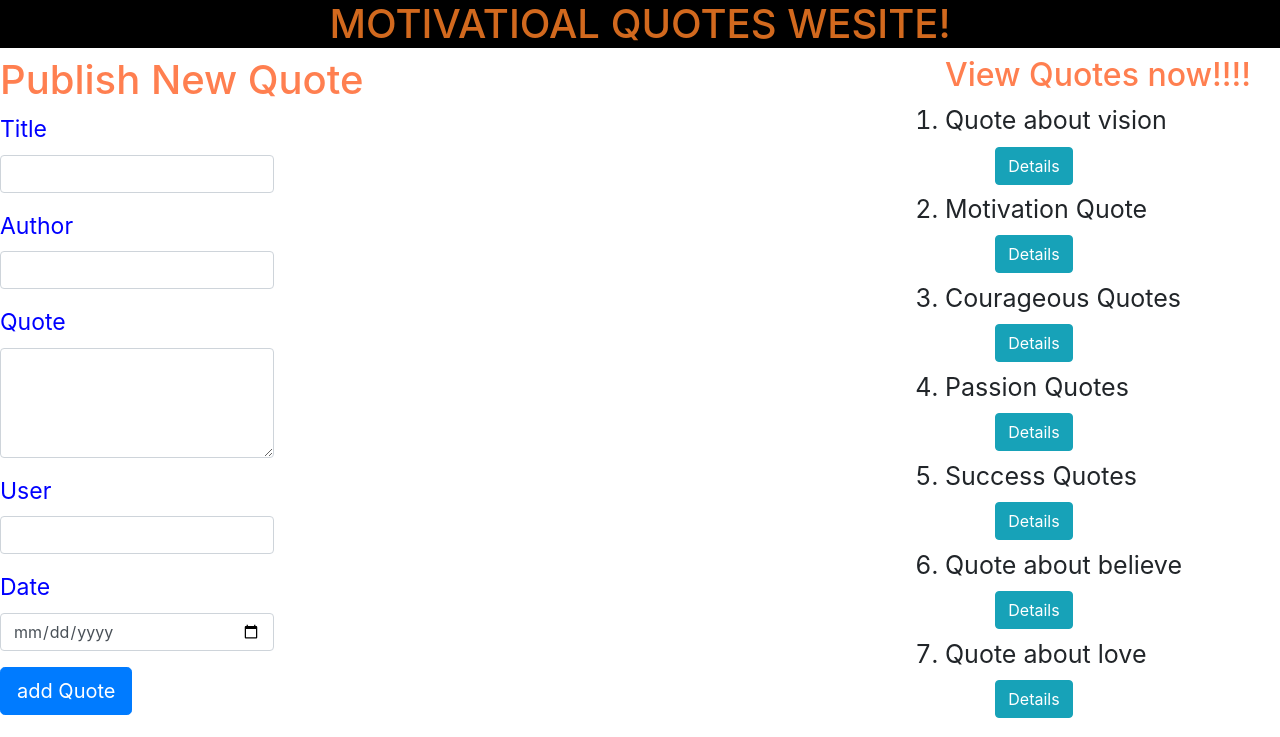
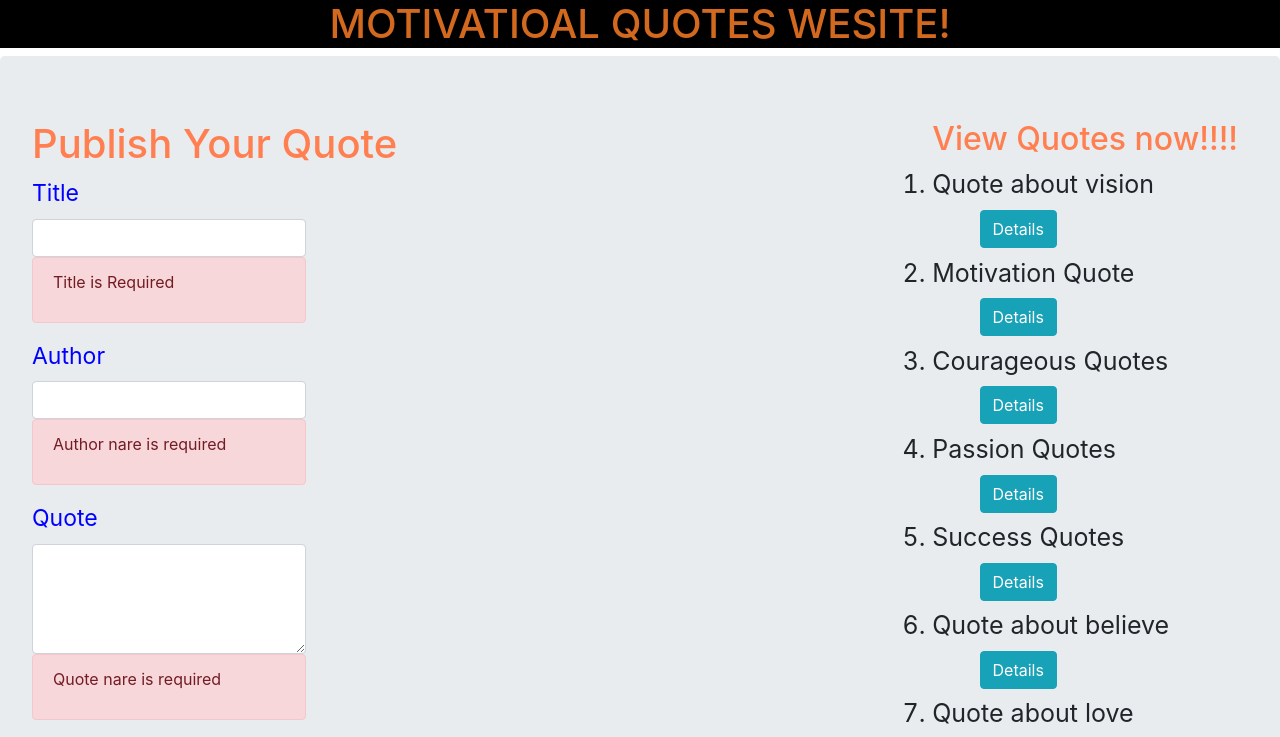
Before and after one commit to UmuhireAnuarithe/Quotes, an Angular app: page / in a window 1280 px wide. Shown: the top 737 px of the page. Built offline with nearby package versions, Linux system fonts and the light colour scheme.

Commit message:
addee a jombutron class

```diff
--- a/package.json
+++ b/package.json
@@ -19,6 +19,7 @@
     "@angular/platform-browser": "~8.2.0",
     "@angular/platform-browser-dynamic": "~8.2.0",
     "@angular/router": "~8.2.0",
+    "angular-cli-ghpages": "^0.6.0-rc.2",
     "rxjs": "~6.4.0",
     "tslib": "^1.10.0",
     "zone.js": "~0.9.1"
--- a/src/app/quote-form/quote-form.component.html
+++ b/src/app/quote-form/quote-form.component.html
@@ -1,4 +1,4 @@
-<h1 style="color: coral">Publish New Quote</h1>
+<h1 style="color: coral">Publish Your Quote</h1>
 <div class="container-fluid">
   <div class="row">
       <form id="form"(ngSubmit)='submitQuote()' #quoteForm='ngForm'>
@@ -6,9 +6,9 @@
           <div class="form-group">
             <label for="title">Title</label>
               <input type="text"  class="form-control" id="title" [(ngModel)]="newQuote.title" name="title" #title="ngModel" required >
-              <!-- <div [hidden]="title.valid || title.Pristine" class="alert alert-danger">
+               <div [hidden]="title.valid || title.Pristine" class="alert alert-danger">
                   <p> Title is Required</p>
-              </div>  -->
+              </div>
           </div>
 
 
@@ -16,27 +16,28 @@
               <label for="author">Author </label>
                 <input type="text"  class="form-control" id="author" [(ngModel)]="newQuote.author" name="author" #author="ngModel"  required >
 
-             <!-- <div [hidden]="author.valid || author.Pristine" class="alert alert-danger">
+             <div [hidden]="author.valid || author.Pristine" class="alert alert-danger">
             <p>Author nare is required</p>
-            </div> -->
+            </div>
         </div>
 
           <div class="form-group">
 
               <label for="quote">Quote</label>
               <textarea class="form-control" id="quote" rows="4" [(ngModel)]="newQuote.quote" name="quote"   #quote="ngModel" required></textarea>
-              <!-- <div [hidden]="quote.valid || quote.Pristine" class="alert alert-danger">
+               <div [hidden]="quote.valid || quote.Pristine" class="alert alert-danger">
             <p>Quote nare is required</p>
-            </div> -->
+            </div>
         </div>
 
           <div class="form-group">
 
             <label for="user">User</label>
             <input type="text"  class="form-control" id="user" [(ngModel)]="newQuote.user" name="user" #user="ngModel" required >
-            <!-- <div [hidden]="user.valid || user.Pristine" class="alert alert-danger">
+
+             <div [hidden]="user.valid || user.Pristine" class="alert alert-danger">
             <p>User name nare is required</p>
-            </div> -->
+            </div>
         </div>
 
 
--- a/src/app/quote/quote.component.html
+++ b/src/app/quote/quote.component.html
@@ -4,6 +4,7 @@
 <div class="container-fruid">
 
     <h1 style="background-color: black;color:chocolate">  MOTIVATIOAL  QUOTES  WESITE!</h1>
+    <div class="jumbotron">
     <div class="row">
       <div class=col-md-6 >
         <app-quote-form (addQuote)="addNewQuote($event)"></app-quote-form>
@@ -21,11 +22,7 @@
           </div>
         </ol>
       </div>
+    </div>
 
-    <!-- </div> -->
-    <!-- <footer style="background-color: black">
-      <p><strong>DELANI STUDIO</strong></p>
-      <p><strong>2019</strong></p>
-    </footer> -->
 
  </div>
```
Also changed, not shown: 1 other file (tests, documents, lock files or other folders).
